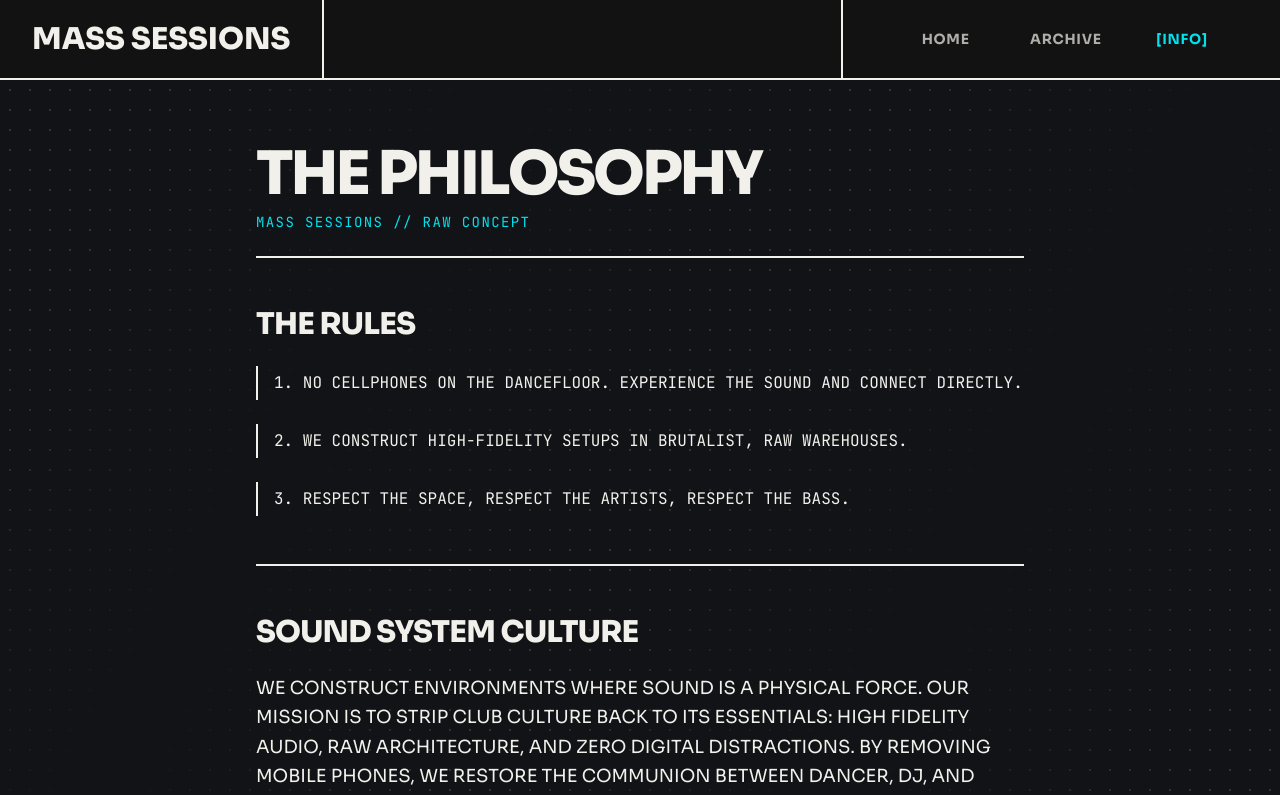
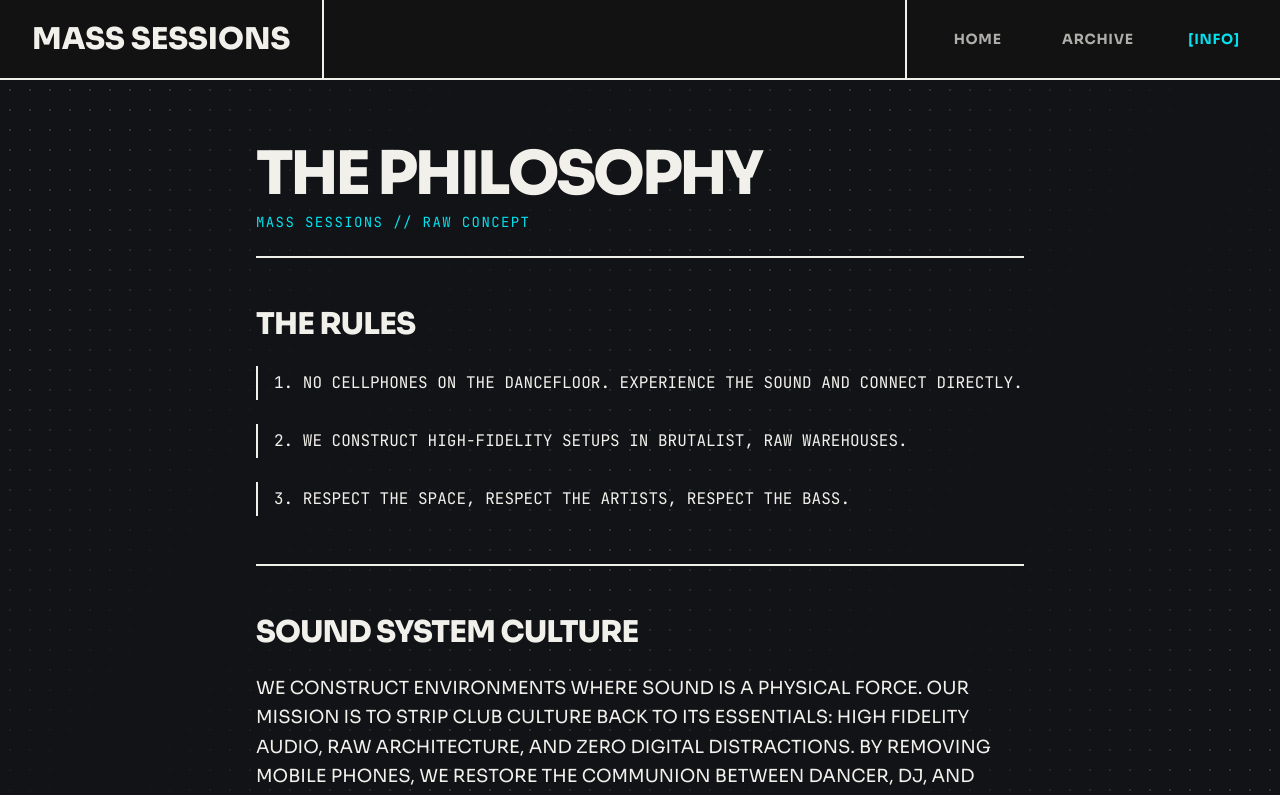
Before and after one commit to andres-manzanera/mass-sessions, a Next.js app: page /info in a window 1280 px wide. Shown: the top 795 px of the page. Built offline with nearby package versions, Linux system fonts and the light colour scheme.

Commit message:
Correcion del padding del menu en el header

```diff
--- a/src/components/Header.tsx
+++ b/src/components/Header.tsx
@@ -26,7 +26,7 @@ export default function Header({ className = "" }: HeaderProps) {
 
   return (
     <header
-      className={`fixed top-0 w-full z-[100] bg-black border-b-2 border-brand-orange flex justify-between items-center pr-0 md:pr-16 transition-all duration-300 ${isScrolled ? "h-12" : "h-20"} ${className}`}
+      className={`fixed top-0 w-full z-[100] bg-black border-b-2 border-brand-orange flex justify-between items-center transition-all duration-300 ${isScrolled ? "h-12" : "h-20"} ${className}`}
     >
       <Link
         href="/"
@@ -35,7 +35,7 @@ export default function Header({ className = "" }: HeaderProps) {
       >
         MASS SESSIONS
       </Link>
-      <nav aria-label="Navegación principal" className="hidden md:flex items-center gap-8 h-full justify-end ml-auto lg:border-l-2 border-brand-orange pl-6 md:pl-16">
+      <nav aria-label="Navegación principal" className="hidden md:flex items-center gap-8 h-full justify-end ml-auto lg:border-l-2 border-brand-orange px-8">
         <Link
           href="/"
           aria-current={pathname === "/" ? "page" : undefined}
```
